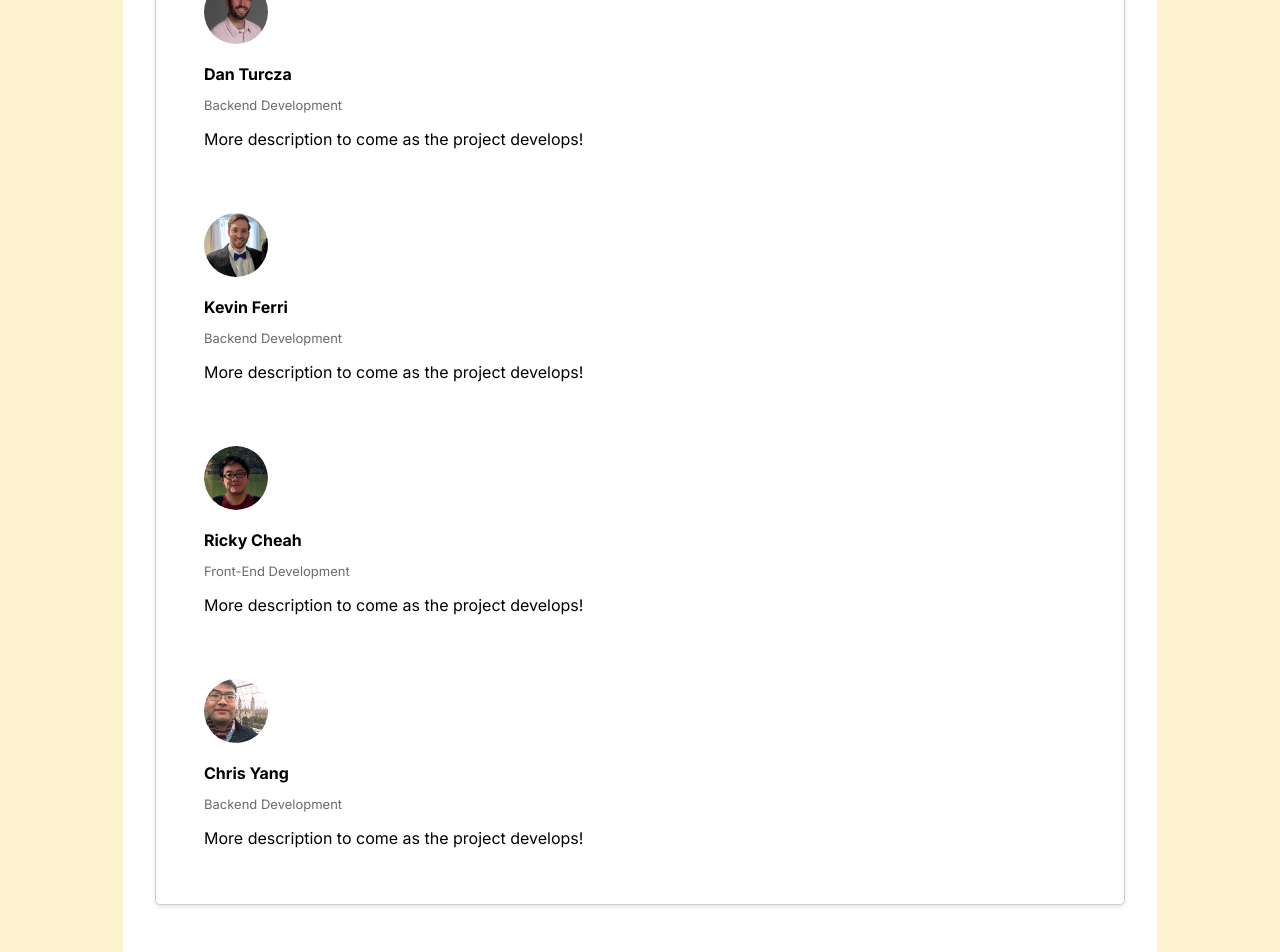
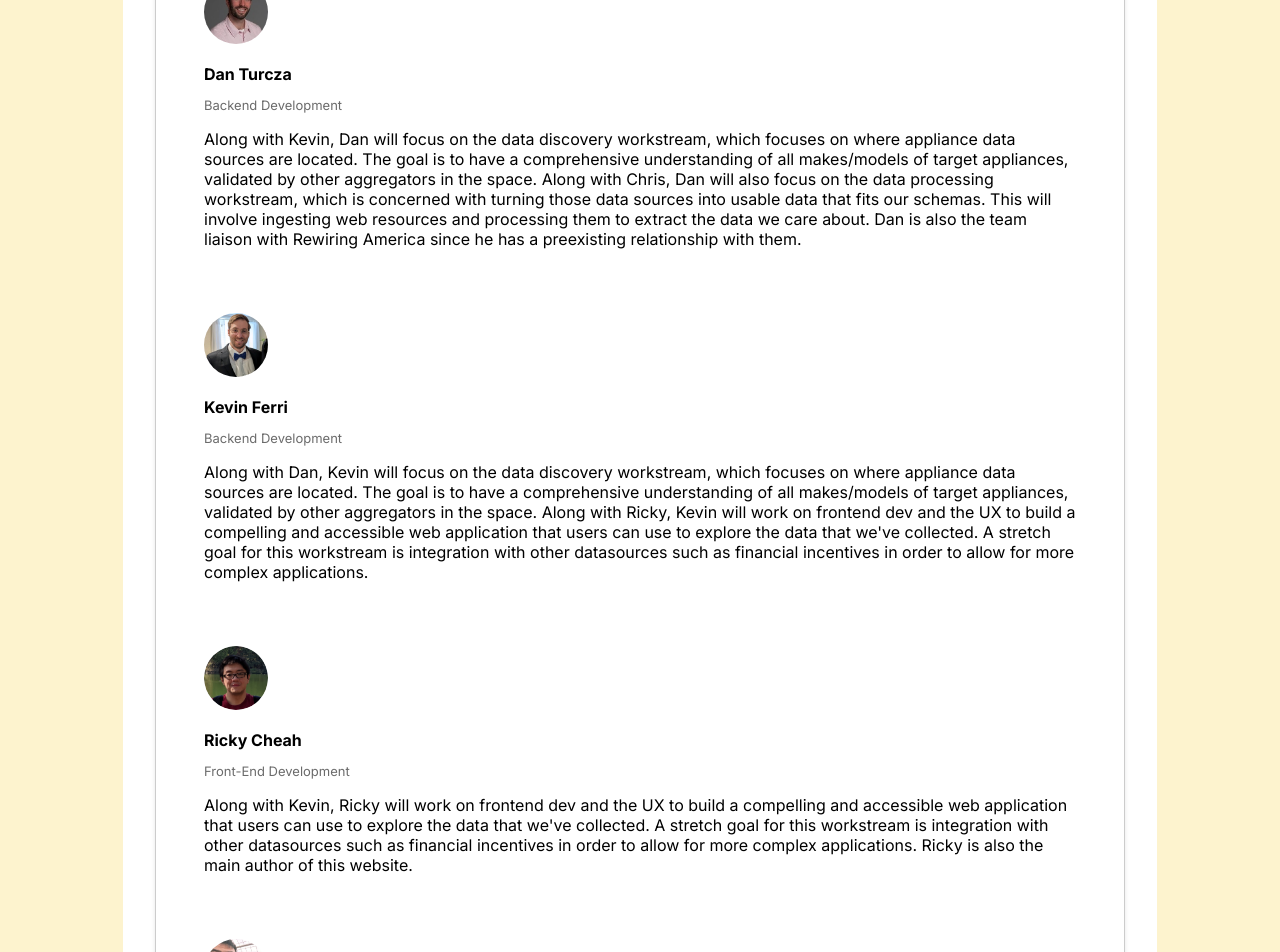
Before and after one commit to datu925/electric-machines, a Next.js app in the folder frontend/: page / in a window 1280 px wide. Shown: the part 1080-2032 px from the top of the page. Built offline with nearby package versions, Linux system fonts and the light colour scheme.

Commit message:
Add role descriptions. (#6)

```diff
--- a/frontend/app/page.tsx
+++ b/frontend/app/page.tsx
@@ -65,15 +65,17 @@ export default function Home() {
             </p>
             <p className={styles.title}>Backend Development</p>
             <p className={styles.description}>
-              More description to come as the project develops!
+              Along with Kevin, Dan will focus on the data discovery workstream,
+              which focuses on where appliance data sources are located. The
+              goal is to have a comprehensive understanding of all makes/models
+              of target appliances, validated by other aggregators in the space.
+              Along with Chris, Dan will also focus on the data processing
+              workstream, which is concerned with turning those data sources
+              into usable data that fits our schemas. This will involve
+              ingesting web resources and processing them to extract the data we
+              care about. Dan is also the team liaison with Rewiring America
+              since he has a preexisting relationship with them.
             </p>
-            {/* <p className={styles.description}>
-              Description of the role played by Dan Turcza. Lorem, ipsum dolor
-              sit amet consectetur adipisicing elit. Id, libero? Expedita
-              nesciunt excepturi quae dicta, officia aliquam esse iusto,
-              blanditiis eligendi cumque repellat modi distinctio debitis!
-              Fugiat molestias earum optio!
-            </p> */}
           </div>
         </div>
         <div className={styles.profileContainer}>
@@ -95,15 +97,17 @@ export default function Home() {
             </p>
             <p className={styles.title}>Backend Development</p>
             <p className={styles.description}>
-              More description to come as the project develops!
+              Along with Dan, Kevin will focus on the data discovery workstream,
+              which focuses on where appliance data sources are located. The
+              goal is to have a comprehensive understanding of all makes/models
+              of target appliances, validated by other aggregators in the space.
+              Along with Ricky, Kevin will work on frontend dev and the UX to
+              build a compelling and accessible web application that users can
+              use to explore the data that we've collected. A stretch goal for
+              this workstream is integration with other datasources such as
+              financial incentives in order to allow for more complex
+              applications.
             </p>
-            {/* <p className={styles.description}>
-              Description of the role played by Kevin Ferri. Lorem, ipsum dolor
-              sit amet consectetur adipisicing elit. Id, libero? Expedita
-              nesciunt excepturi quae dicta, officia aliquam esse iusto,
-              blanditiis eligendi cumque repellat modi distinctio debitis!
-              Fugiat molestias earum optio!
-            </p> */}
           </div>
         </div>
         <div className={styles.profileContainer}>
@@ -125,15 +129,13 @@ export default function Home() {
             </p>
             <p className={styles.title}>Front-End Development</p>
             <p className={styles.description}>
-              More description to come as the project develops!
+              Along with Kevin, Ricky will work on frontend dev and the UX to
+              build a compelling and accessible web application that users can
+              use to explore the data that we've collected. A stretch goal for
+              this workstream is integration with other datasources such as
+              financial incentives in order to allow for more complex
+              applications. Ricky is also the main author of this website.
             </p>
-            {/* <p className={styles.description}>
-              Description of the role played by Ricky Cheah. Lorem, ipsum dolor
-              sit amet consectetur adipisicing elit. Id, libero? Expedita
-              nesciunt excepturi quae dicta, officia aliquam esse iusto,
-              blanditiis eligendi cumque repellat modi distinctio debitis!
-              Fugiat molestias earum optio!
-            </p> */}
           </div>
         </div>
         <div className={styles.profileContainer}>
@@ -155,15 +157,14 @@ export default function Home() {
             </p>
             <p className={styles.title}>Backend Development</p>
             <p className={styles.description}>
-              More description to come as the project develops!
+              Along with Dan, Chris will focus on the data processing
+              workstream, which is concerned with turning those data sources
+              into usable data that fits our schemas. This will involve
+              ingesting web resources and processing them to extract the data we
+              care about. Chris will also be the primary database developer,
+              concerned with creating a viable database and serving API so that
+              clients can make use of the data that we've collected.
             </p>
-            {/* <p className={styles.description}>
-              Description of the role played by Chris Yang. Lorem, ipsum dolor
-              sit amet consectetur adipisicing elit. Id, libero? Expedita
-              nesciunt excepturi quae dicta, officia aliquam esse iusto,
-              blanditiis eligendi cumque repellat modi distinctio debitis!
-              Fugiat molestias earum optio!
-            </p> */}
           </div>
         </div>
       </section>
```
